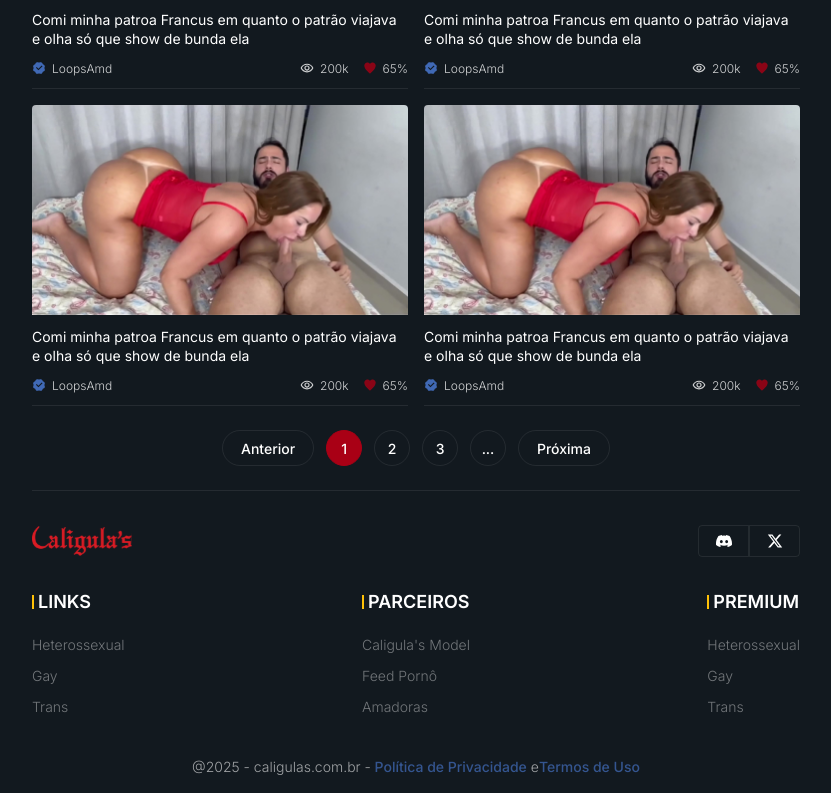
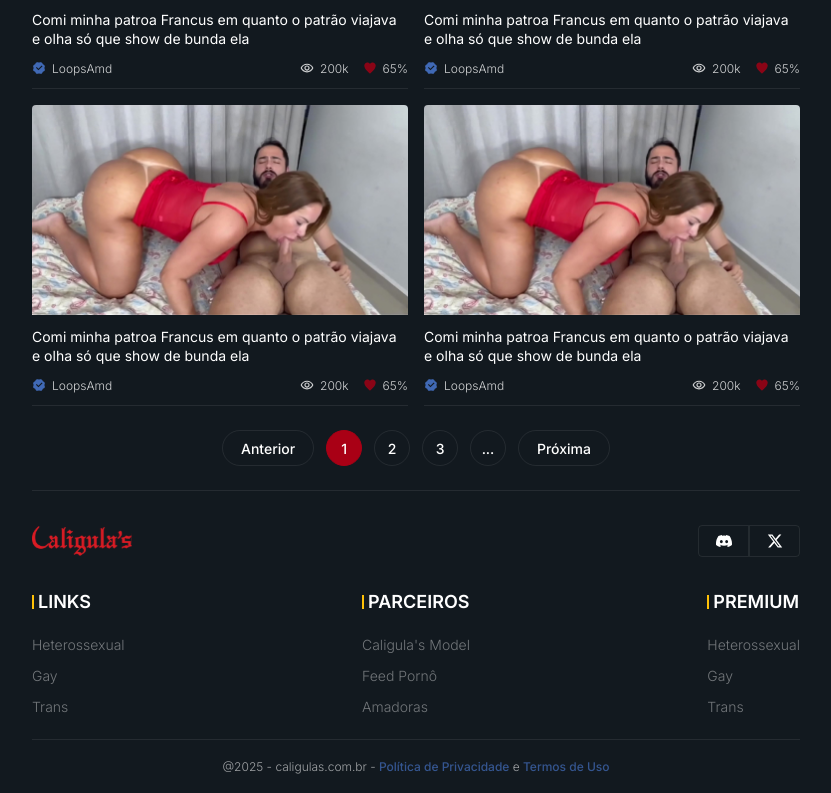
Before and after one commit to loopsdesenvolvedor/Caligulas, a Next.js app: page / in a window 1280 px wide. Shown: the part 679-1472 px from the top of the page, without its empty margins (224-1055 px from the left). Built offline with nearby package versions, Linux system fonts and the light colour scheme.

Commit message:
refactor: add spacing to copy links and font size

```diff
--- a/src/components/footer/index.tsx
+++ b/src/components/footer/index.tsx
@@ -69,7 +69,7 @@ const Footer = () => {
         <span>
           @2025 - caligulas.com.br -
           <Link href={`/`}> Política de Privacidade</Link> e
-          <Link href={`/`}>Termos de Uso</Link>
+          <Link href={`/`}> Termos de Uso</Link>
         </span>
       </S.ContentCopyright>
     </S.Footer>
--- a/src/components/footer/styles.ts
+++ b/src/components/footer/styles.ts
@@ -113,7 +113,7 @@ export const ContentCopyright = styled.div`
   align-items: center;
 
   span {
-    font-size: 1.4rem;
+    font-size: 1.2rem;
     color: ${({ theme }) => theme.colors.text};
     text-align: center;
     opacity: 0.6;
@@ -127,6 +127,8 @@ export const ContentCopyright = styled.div`
   }
 
   ${breakAt("sm")} {
+    border-top: 1px solid ${({ theme }) => theme.colors.border};
+
     margin-top: 2.4rem;
   }
 `;
```
